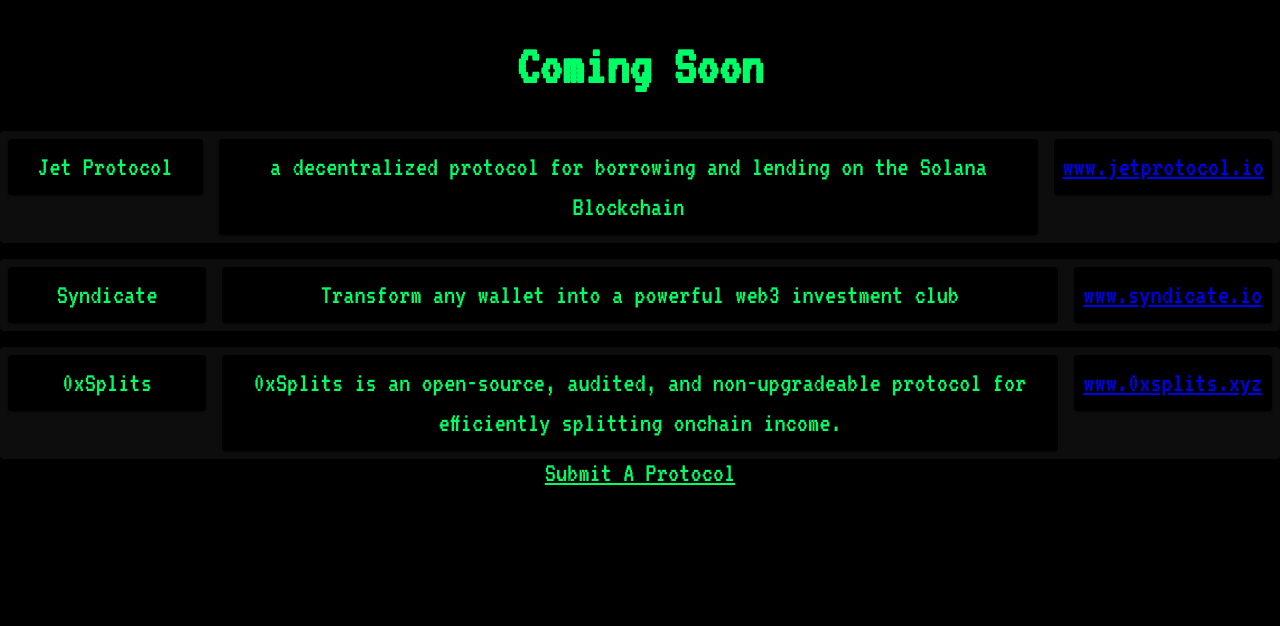
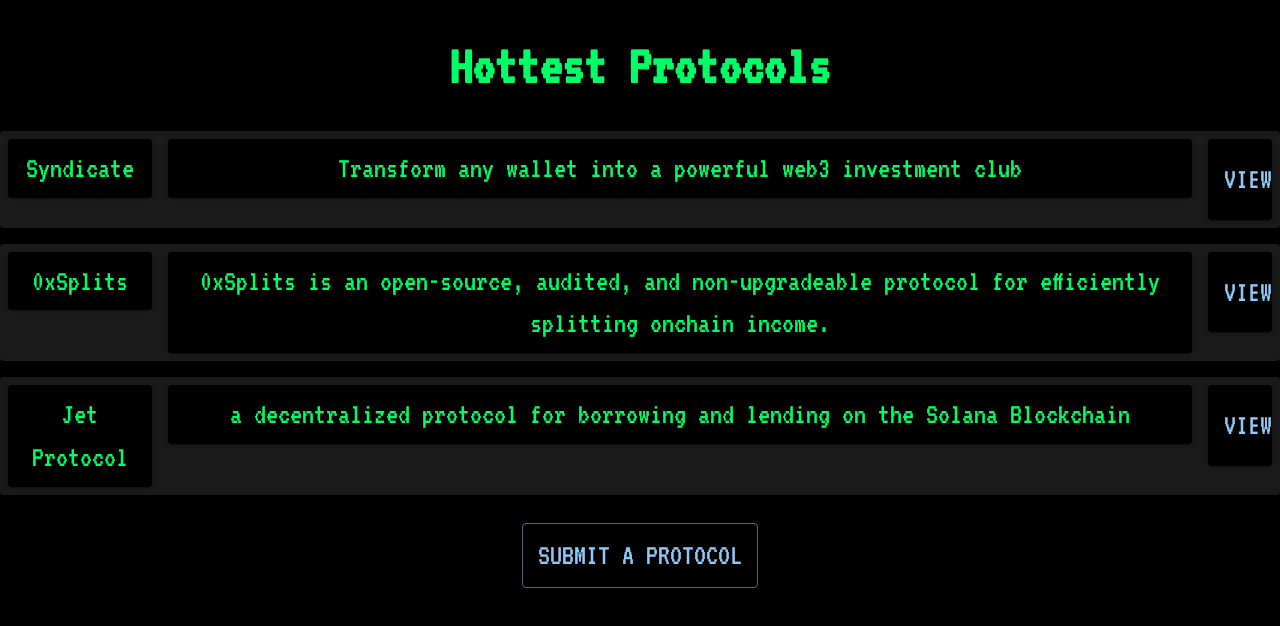
Before and after one commit to arlegault/protocol-farm, a React (Create React App) app: page /protocols in a window 1280 px wide. Shown: the top 626 px of the page. Built offline with nearby package versions, Linux system fonts and the light colour scheme.

Commit message:
Add Modal + data via CSV
-refactored protocols page to read from a CSV
-added modal to show more info about each protocol
-moved some styling higher up. MUI button styling is now broken though

```diff
--- a/package.json
+++ b/package.json
@@ -11,7 +11,10 @@
     "@testing-library/user-event": "^13.5.0",
     "@usedapp/core": "^1.0.2",
     "bootstrap": "^5.1.3",
+    "convert-csv-to-json": "^1.3.3",
+    "csvtojson": "^2.0.10",
     "js-pixel-fonts": "^1.5.0",
+    "papaparse": "^5.3.2",
     "react": "^18.1.0",
     "react-bash": "^1.6.0",
     "react-bootstrap": "^2.3.1",
--- a/src/App.css
+++ b/src/App.css
@@ -25,9 +25,14 @@
   color: white;
 }
 
+a {
+  color: #FFF;
+}
+
 .App-link {
   color: #00FF66;
 }
+
 
 @keyframes App-logo-spin {
   from {
--- a/src/App.js
+++ b/src/App.js
@@ -6,17 +6,31 @@
 const darkTheme = createTheme({
   palette: {
     mode: 'dark',
-    text: '#00FF66',
-    background: '#282828'
+   //primary: '#00FF66',
+    divider: '#000',
+    text: {
+        primary: '#00FF66',
+        secondary: '#00FF66',
+        },
+    background: {
+        default: '#1B1A1A',
+        paper: '#1B1A1A',
+    },
+    action: {
+        active: '#00FF66',
+        selected: '#00FF66',
+
+    }
   },
   typography: {
     fontFamily: 'VT323',
-    fontSize: '1.5rem',
+    fontSize: '30',
     fontWeight: 50,
   },
 });
 
 function App() {
+console.log('app rendering...')
   return (
       <ThemeProvider theme={darkTheme}>
     <div className="App">
--- a/src/Components/LPPageComponents/PlaceHolderTable.js
+++ b/src/Components/LPPageComponents/PlaceHolderTable.js
@@ -29,7 +29,7 @@
   return (
     <TableContainer sx={{ minWidth: 650, maxWidth: 3/4 }} component={Paper}>
       <Table  aria-label="simple table">
-        <TableHead style={{backgroundColor:'#00FF66', color: 'black',}}>
+        <TableHead sx={{ bgcolor:'#00FF66', color: '#000',}}>
           <TableRow>
             <TableCell>Liquidity Provider</TableCell>
             <TableCell align="right">Count of Pools</TableCell>
--- a/src/Components/ProtocolPageComponents/ProtocolCardList.js
+++ /dev/null
@@ -1,50 +0,0 @@
-import * as React from 'react';
-import Box from '@mui/material/Box';
-import Paper from '@mui/material/Paper';
-import Stack from '@mui/material/Stack';
-import { styled } from '@mui/material/styles';
-import ProtocolListItem from './ProtocolListItem.js'
-
-//create some function to map out all protocols. create a bunch of item and protocol list based on available info
-
-const Item = styled(Paper)(({ theme }) => ({
-  ...theme.typography.body2,
-  padding: theme.spacing(1),
-  textAlign: 'center',
-  color: theme.palette.text.secondary,
-}));
-
-const protocols = [
-        {
-            name: 'Jet Protocol',
-            desc: 'a decentralized protocol for borrowing and lending on the Solana Blockchain',
-            link: "https://www.jetprotocol.io/",
-            url: 'www.jetprotocol.io',
-        },
-         {
-            name: 'Syndicate',
-            desc: 'Transform any wallet into a powerful web3 investment club',
-            link: "https://syndicate.io/",
-            url: 'www.syndicate.io',
-        },
-        {
-            name: '0xSplits',
-            desc: '0xSplits is an open-source, audited, and non-upgradeable protocol for efficiently splitting onchain income.',
-            link: "https://www.0xsplits.xyz/",
-            url: 'www.0xsplits.xyz',
-        },
-        ];
-
-export default function ProtocolCardList() {
-
-
-  return (
-    <Box sx={{ width: '100%' }}>
-      <Stack spacing={2}>
-      {protocols.map(function(protocol, index){
-            return <Item key={index}> <ProtocolListItem protocols={protocol}/></Item>;
-            })}
-      </Stack>
-    </Box>
-  );
-}
--- /dev/null
+++ b/src/Components/ProtocolPageComponents/ProtocolCardList2.js
@@ -0,0 +1,46 @@
+import * as React from 'react';
+import Box from '@mui/material/Box';
+import Paper from '@mui/material/Paper';
+import Stack from '@mui/material/Stack';
+import { styled } from '@mui/material/styles';
+import ProtocolListItem from './ProtocolListItem.js'
+import Papa from 'papaparse'
+import { useState }  from 'react'
+
+
+//create some function to map out all protocols. create a bunch of item and protocol list based on available info
+function ProtocolCardList() {
+
+const [protocolcsvdata, setProtocolcsvdata] = useState([]);
+
+React.useEffect(() => {
+    Papa.parse("protocolData.csv", {
+        download: true,
+        header: true,
+        complete: data => {
+            setProtocolcsvdata(data.data);
+        }
+    });
+}, []);
+
+const Item = styled(Paper)(({ theme }) => ({
+  ...theme.typography.body2,
+  padding: theme.spacing(1),
+  textAlign: 'center',
+  color: theme.palette.text.secondary,
+  background: '#1B1A1A',
+}));
+
+console.log(protocolcsvdata[0])
+
+  return (
+
+    <Box sx={{ width: '100%' }}>
+    <Stack spacing={2}>
+      {protocolcsvdata.map(function(protocol, index){
+            return <Item key={index}> <ProtocolListItem protocols={protocol}/></Item>;
+            })}
+      </Stack>
+    </Box>
+)}
+export default ProtocolCardList
--- a/src/Components/ProtocolPageComponents/ProtocolListItem.js
+++ b/src/Components/ProtocolPageComponents/ProtocolListItem.js
@@ -3,6 +3,7 @@
 import Box from '@mui/material/Box';
 import Paper from '@mui/material/Paper';
 import Grid from '@mui/material/Grid';
+import BasicModal from './ProtocolPageModal.js'
 
 const Item = styled(Paper)(({ theme }) => ({
   padding: theme.spacing(1),
@@ -10,28 +11,33 @@
   textAlign: 'center',
 }));
 
+//TODO: update this to just use the protocol shape and a style template to create each grid item
+//TODO: make text smaller for description
+//TODO: make viewing modal less bad
+export default function ProtocolListItem(props) {
+console.log(props.protocols['protocol_name'])
 
-export default function ProtocolListItem(props) {
-console.log(props.protocols.name)
   return (
     <Box sx={{ flexGrow: 1 }}>
+    {props.protocols.protocol_name === undefined ? (
+    <>Loading...</>
+    ):(
       <Grid container wrap='nowrap' spacing={2} columns={16}>
 
-        <Grid item xs={3}>
-          <Item>{props.protocols.name}</Item>
+        <Grid item xs={2}>
+          <Item>{props.protocols.protocol_name}</Item>
         </Grid>
 
-        <Grid item xs={12}>
-          <Item>{props.protocols.desc}</Item>
+        <Grid item xs={13}>
+          <Item>{props.protocols.short_description}</Item>
         </Grid>
 
-         <Grid item xs={3}>
-          <Item>
-          <a href={props.protocols.link}>{props.protocols.url}</a>
-          </Item>
+        <Grid item xs={1}>
+          <Item><BasicModal modalInfo={props.protocols}/></Item>
         </Grid>
 
       </Grid>
+      )}
     </Box>
   );
 }
--- /dev/null
+++ b/src/Components/ProtocolPageComponents/ProtocolPageModal.js
@@ -0,0 +1,69 @@
+import * as React from 'react';
+import Box from '@mui/material/Box';
+import Button from '@mui/material/Button';
+import Typography from '@mui/material/Typography';
+import Modal from '@mui/material/Modal';
+
+const style = {
+  position: 'absolute',
+  top: '50%',
+  left: '50%',
+  transform: 'translate(-50%, -50%)',
+  width: '75%',
+  bgcolor: 'background.paper',
+  border: '2px solid #000',
+  boxShadow: 24,
+  p: 4,
+  color: '#FFB000',
+};
+
+export default function BasicModal(props) {
+  const [open, setOpen] = React.useState(false);
+  const handleOpen = () => setOpen(true);
+  const handleClose = () => setOpen(false);
+console.log(props.modalInfo)
+    if (props.modalInfo.wen_token === '' ){
+    props.modalInfo.wen_token =  "¯\\_(ツ)_/¯"
+    }
+  return (
+    <div>
+      <Button onClick={handleOpen}>View</Button>
+      <Modal
+        open={open}
+        onClose={handleClose}
+        aria-labelledby="modal-modal-title"
+        aria-describedby="modal-modal-description"
+      >
+        <Box sx={style}>
+          <Typography id="modal-modal-title" variant="h4" component="h2">
+            {props.modalInfo.protocol_name}
+          </Typography>
+          <Typography id="modal-modal-description" sx={{ mt: 2 }}>
+            {props.modalInfo.long_description}
+          </Typography>
+           <Typography id="modal-modal-description" sx={{ mt: 2 }}>
+            Contract Created Date: {props.modalInfo.first_contract_created_date}
+          </Typography>
+          <Typography id="modal-modal-description" sx={{ mt: 2 }}>
+            Contract Interactions: {props.modalInfo.contract_interactions}
+          </Typography>
+          <Typography id="modal-modal-description" sx={{ mt: 2 }}>
+            Whitepaper/Docs: {props.modalInfo.whitepaper_link}
+          </Typography>
+          <Typography id="modal-modal-description" sx={{ mt: 2 }}>
+            Discord: {props.modalInfo.discord}
+          </Typography>
+          <Typography id="modal-modal-description" sx={{ mt: 2 }}>
+            Twitter: {props.modalInfo.twitter}
+          </Typography>
+           <Typography id="modal-modal-description" sx={{ mt: 2 }}>
+            Founder(s): {props.modalInfo.founders}
+          </Typography>
+           <Typography id="modal-modal-description" sx={{ mt: 2 }}>
+            Wen Token: {props.modalInfo.wen_token}
+          </Typography>
+        </Box>
+      </Modal>
+    </div>
+  );
+}
--- a/src/Pages/Protocols.js
+++ b/src/Pages/Protocols.js
@@ -1,19 +1,17 @@
 import React from "react";
-import ProtocolCardList from '../Components/ProtocolPageComponents/ProtocolCardList.js'
+import Button from '@mui/material/Button';
+import ProtocolCardList from '../Components/ProtocolPageComponents/ProtocolCardList2.js';
 //Functional Component
 const Protocols = () => {
   return (
     <div className="App-link">
-      <h1>Coming Soon</h1>
+      <h1>Hottest Protocols</h1>
       <ProtocolCardList/>
-       <a
-          className="App-link"
-          href="https://forms.gle/FGdKocFmBX6zJZox5"
-          target="_blank"
-          rel="noopener noreferrer"
-        >
-          Submit A Protocol
-        </a>
+      <p></p>
+ <Button variant="outlined" href="https://forms.gle/FGdKocFmBX6zJZox5">
+        Submit A Protocol
+        </Button>
+
     </div>
   );
 };
```
Also changed, not shown: public/protocolData.csv (added), 1 other file (tests, documents, lock files or other folders).
